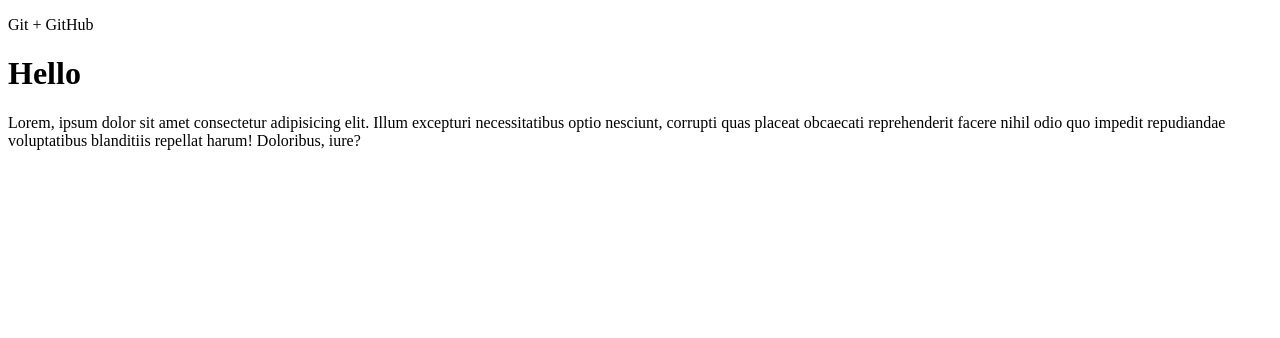
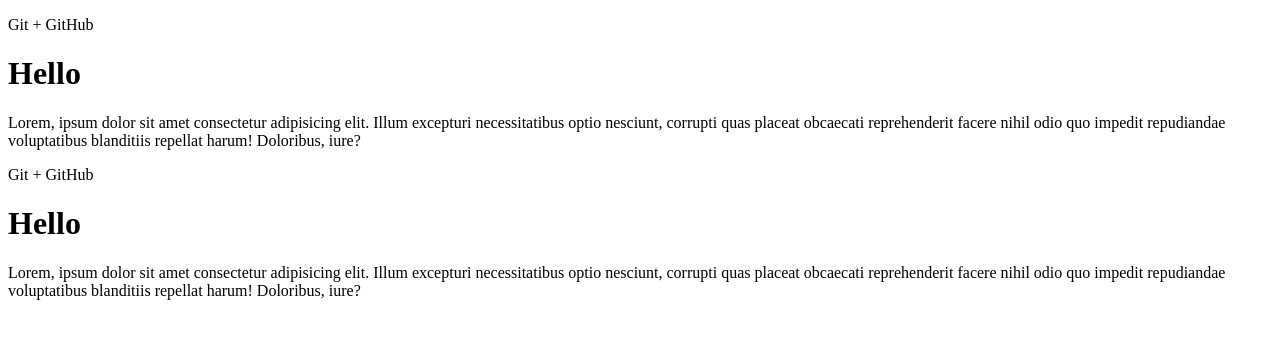
Before and after one commit to RasDwa/gitTest, a plain HTML site: page index.html in a window 1280 px wide. Drawn offline with Linux system fonts and the light colour scheme.

Commit message:
new branch and work in it

```diff
--- a/index.html
+++ b/index.html
@@ -9,5 +9,9 @@
     <p>Git + GitHub</p>
     <h1>Hello</h1>
     <p>Lorem, ipsum dolor sit amet consectetur adipisicing elit. Illum excepturi necessitatibus optio nesciunt, corrupti quas placeat obcaecati reprehenderit facere nihil odio quo impedit repudiandae voluptatibus blanditiis repellat harum! Doloribus, iure?</p>
+    <p>Git + GitHub</p>
+    <h1>Hello</h1>
+    <p>Lorem, ipsum dolor sit amet consectetur adipisicing elit. Illum excepturi necessitatibus optio nesciunt, corrupti quas placeat obcaecati reprehenderit facere nihil odio quo impedit repudiandae voluptatibus blanditiis repellat harum! Doloribus, iure?</p>
+
 </body>
 </html>
```
